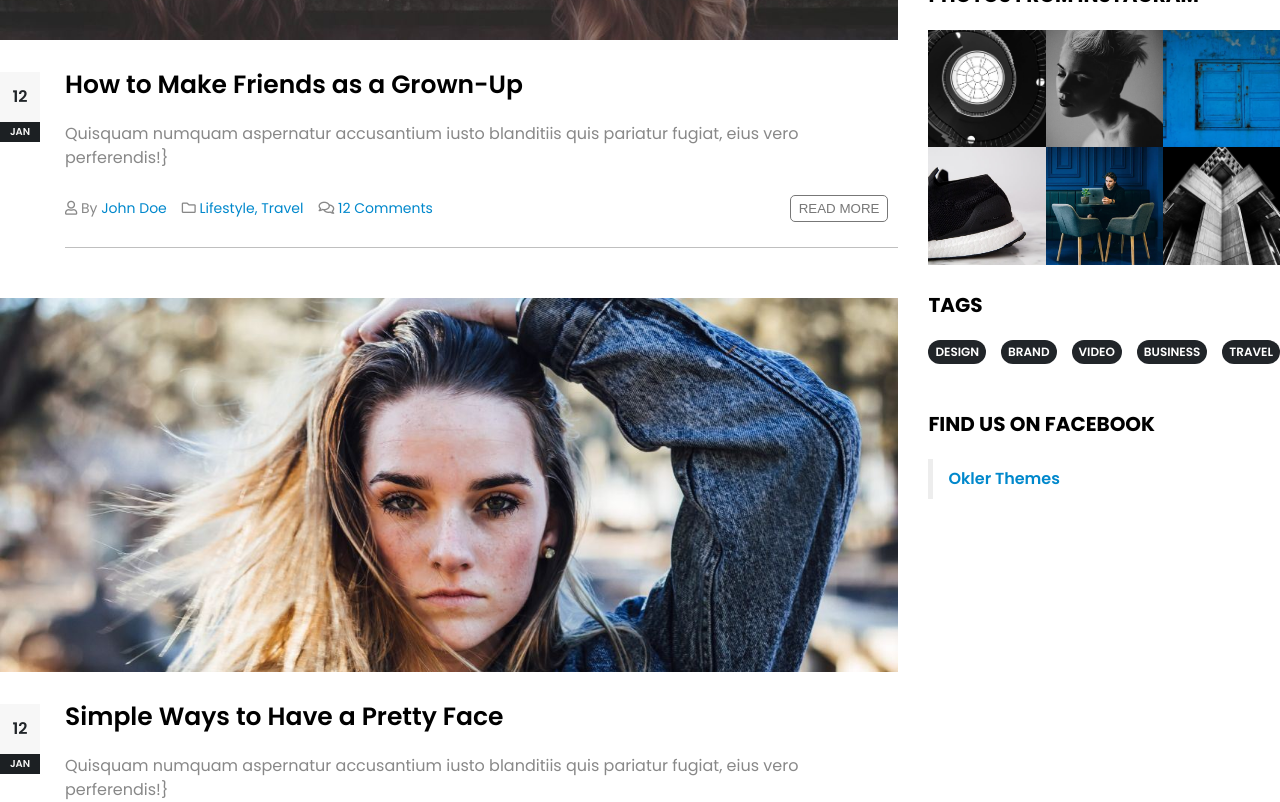
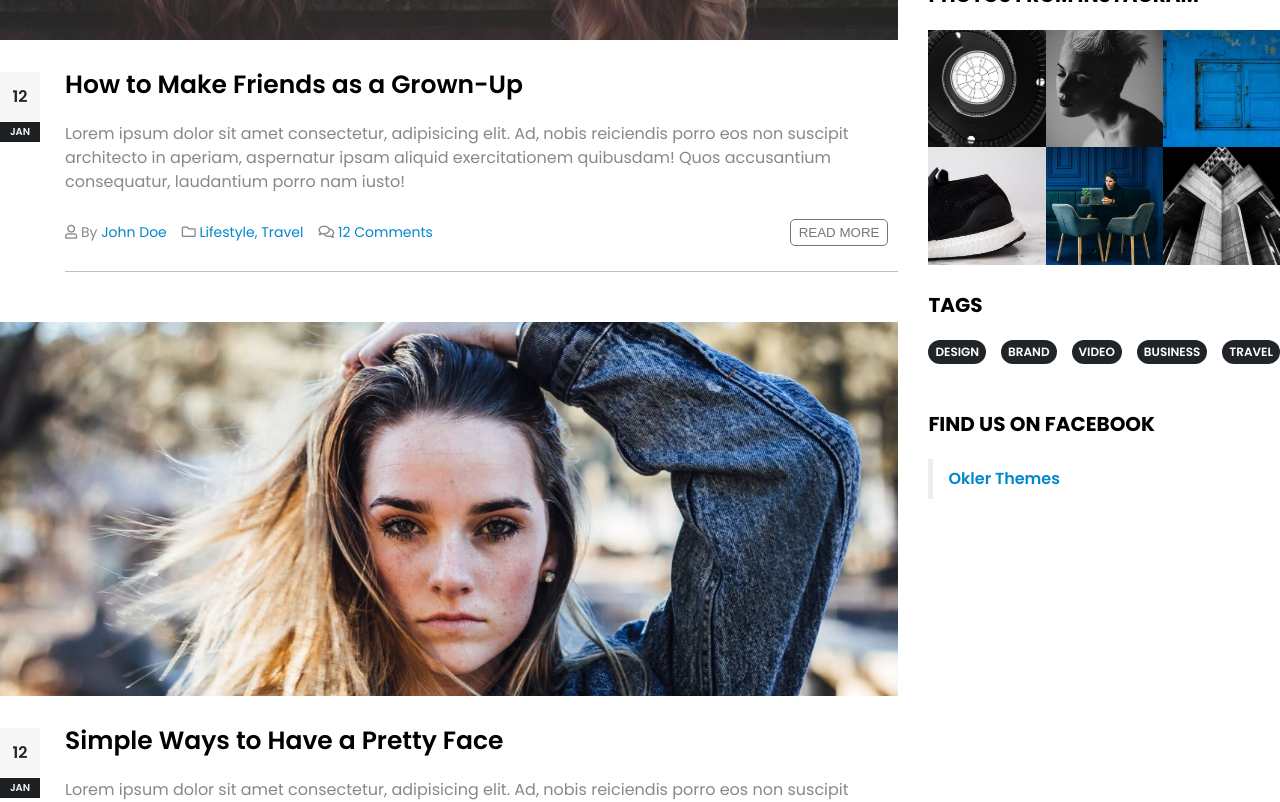
Before and after one commit to mauro-20/proj-html-vuejs, a Vue app: page / in a window 1280 px wide. Shown: the part 2060-2862 px from the top of the page. Built offline with nearby package versions, Linux system fonts and the light colour scheme.

Commit message:
add more content to posts

```diff
--- a/src/components/Main.vue
+++ b/src/components/Main.vue
@@ -175,7 +175,7 @@ export default {
           author: "John Doe",
           commentNumber: "12",
           content:
-            "Quisquam numquam aspernatur accusantium iusto blanditiis quis pariatur fugiat, eius vero perferendis!",
+            "Lorem ipsum dolor sit amet consectetur, adipisicing elit. Ad, nobis reiciendis porro eos non suscipit architecto in aperiam, aspernatur ipsam aliquid exercitationem quibusdam! Quos accusantium consequatur, laudantium porro nam iusto!",
           date: "January 12, 2019",
         },
         {
@@ -185,7 +185,7 @@ export default {
           author: "John Doe",
           commentNumber: "12",
           content:
-            "Quisquam numquam aspernatur accusantium iusto blanditiis quis pariatur fugiat, eius vero perferendis!",
+            "Lorem ipsum dolor sit amet consectetur, adipisicing elit. Ad, nobis reiciendis porro eos non suscipit architecto in aperiam, aspernatur ipsam aliquid exercitationem quibusdam! Quos accusantium consequatur, laudantium porro nam iusto!",
           date: "January 12, 2019",
         },
         {
@@ -195,7 +195,7 @@ export default {
           author: "John Doe",
           commentNumber: "12",
           content:
-            "Quisquam numquam aspernatur accusantium iusto blanditiis quis pariatur fugiat, eius vero perferendis!",
+            "Lorem ipsum dolor sit amet consectetur, adipisicing elit. Ad, nobis reiciendis porro eos non suscipit architecto in aperiam, aspernatur ipsam aliquid exercitationem quibusdam! Quos accusantium consequatur, laudantium porro nam iusto!",
           date: "January 12, 2019",
         },
         {
@@ -205,7 +205,7 @@ export default {
           author: "John Doe",
           commentNumber: "12",
           content:
-            "Quisquam numquam aspernatur accusantium iusto blanditiis quis pariatur fugiat, eius vero perferendis!",
+            "Lorem ipsum dolor sit amet consectetur, adipisicing elit. Ad, nobis reiciendis porro eos non suscipit architecto in aperiam, aspernatur ipsam aliquid exercitationem quibusdam! Quos accusantium consequatur, laudantium porro nam iusto!",
           date: "January 12, 2019",
         },
         {
@@ -222,7 +222,7 @@ export default {
           author: "John Doe",
           commentNumber: "12",
           content:
-            "Quisquam numquam aspernatur accusantium iusto blanditiis quis pariatur fugiat, eius vero perferendis!",
+            "Lorem ipsum dolor sit amet consectetur, adipisicing elit. Ad, nobis reiciendis porro eos non suscipit architecto in aperiam, aspernatur ipsam aliquid exercitationem quibusdam! Quos accusantium consequatur, laudantium porro nam iusto!",
           date: "January 12, 2019",
         },
       ]
--- a/src/components/main/PostPreview.vue
+++ b/src/components/main/PostPreview.vue
@@ -13,7 +13,7 @@
       </div>
       <div class="content">
         <h3 class="title">{{post.title}}</h3>
-        <div class="text">{{post.content}}}</div>
+        <div class="text">{{post.content}}</div>
         <div class="details">
           <div class="tags">
             <span class="tag">
```
